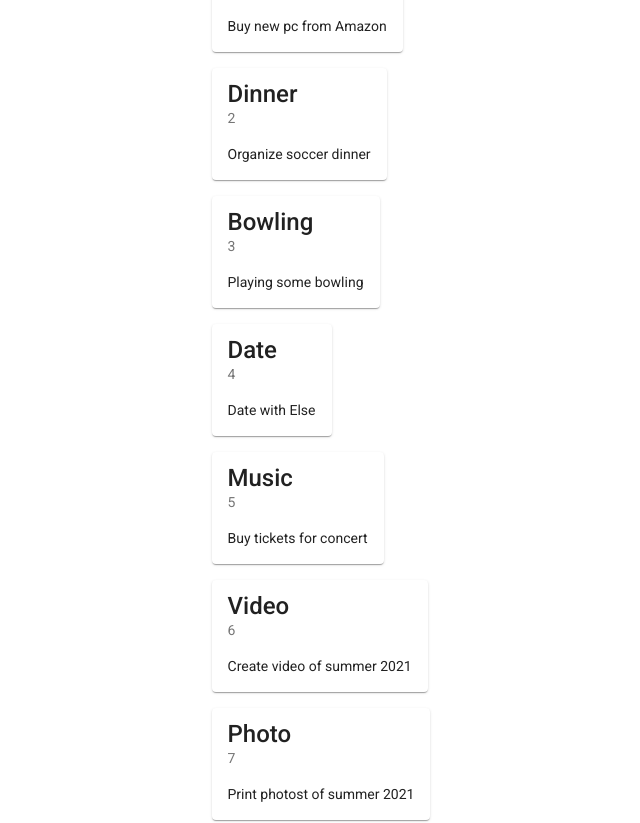
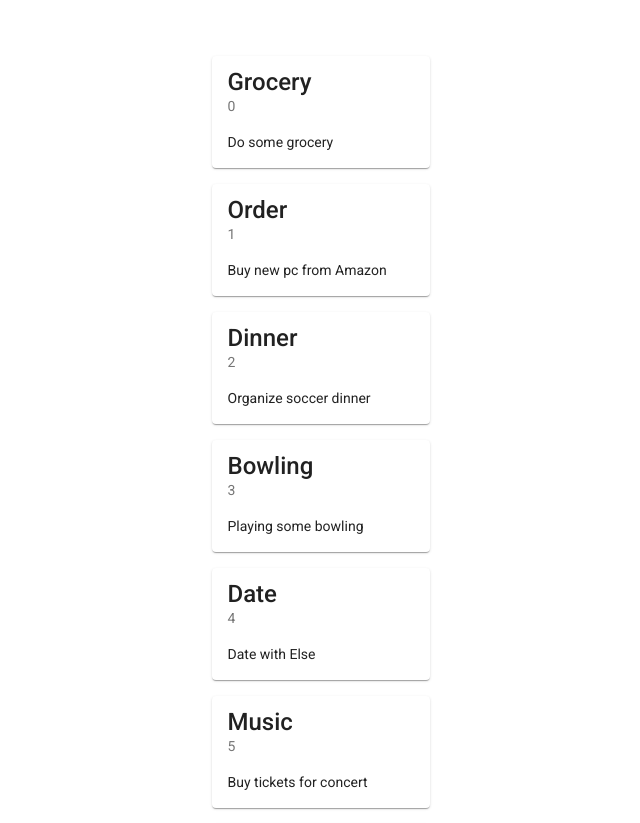
Before and after one commit to AndreaVDev/AngularNoteList, an Angular app in the folder NoteList/: page / in a window 1280 px wide. Shown: the top 823 px of the page, without its empty margins (319-959 px from the left). Built offline with nearby package versions, Linux system fonts and the light colour scheme.

Commit message:
Corrected space between cards, added equal mat-card width

```diff
--- a/NoteList/src/app/notes/notes.component.css
+++ b/NoteList/src/app/notes/notes.component.css
@@ -1,10 +1,14 @@
 .main-div{
-  height: 100vh;
   display: flex;
   justify-content: center;
   align-items: center;
 }
 
 .card {
-	margin-top:5em;
+	margin-top:5.0em;
+	margin-bottom: 1.0em;
 }
+
+mat-card{
+    width: 90%;
+}
```
